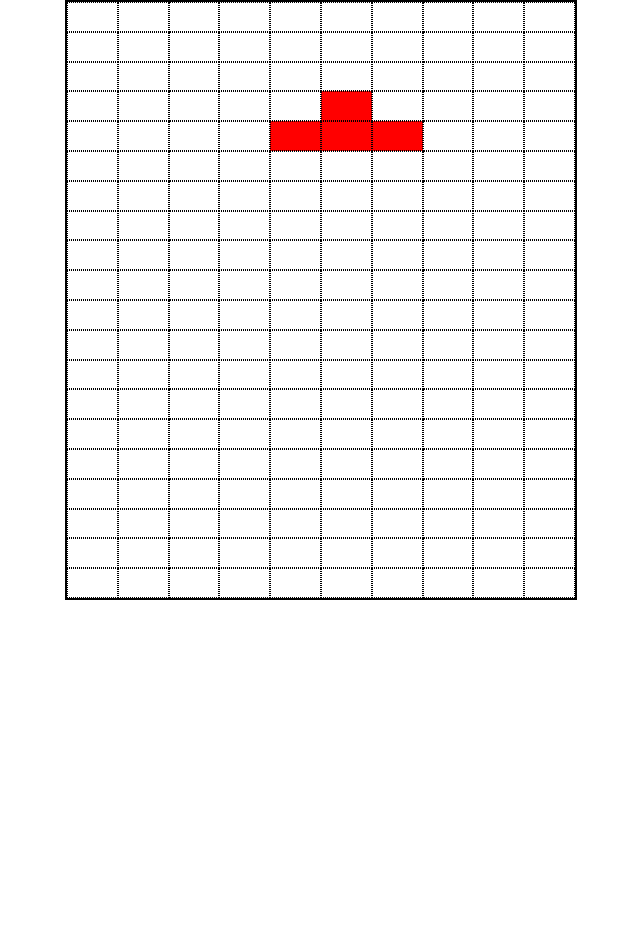
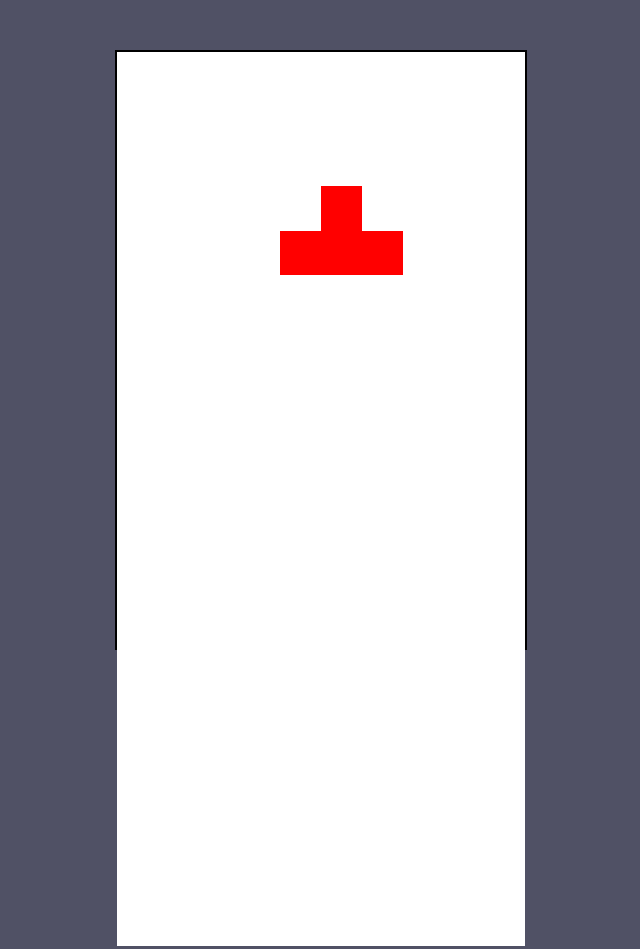
Before and after one commit to SnareChops/tetris, a website: page index.html in a window 1280 px wide. Shown: the whole page, without its empty margins (319-959 px from the left). Before the commit the page ends 800 px from the top, so only its background shows below. Drawn offline with Linux system fonts and the light colour scheme.

Commit message:
changed board layout

```diff
--- a/index.css
+++ b/index.css
@@ -52,28 +52,34 @@ table {
 
 body {
     height: 600px;
+    background-color: #505165;
 }
 
 .wrapper {
     margin:auto 30%;
     height:100%;
+
 }
 
 .box {
     border: 2px solid black;
-    margin:auto;
+    margin: 50px;
+    text-align: center;
     height:100%;
+
+
 }
 
 .row {
     width:100%;
-    height:5%;
+    height:7.5%;
+
 }
 
 .cell {
     height:100%;
     width:10%;
-    border:1px dotted black;
+
     display:inline-block;
 
 }
```
